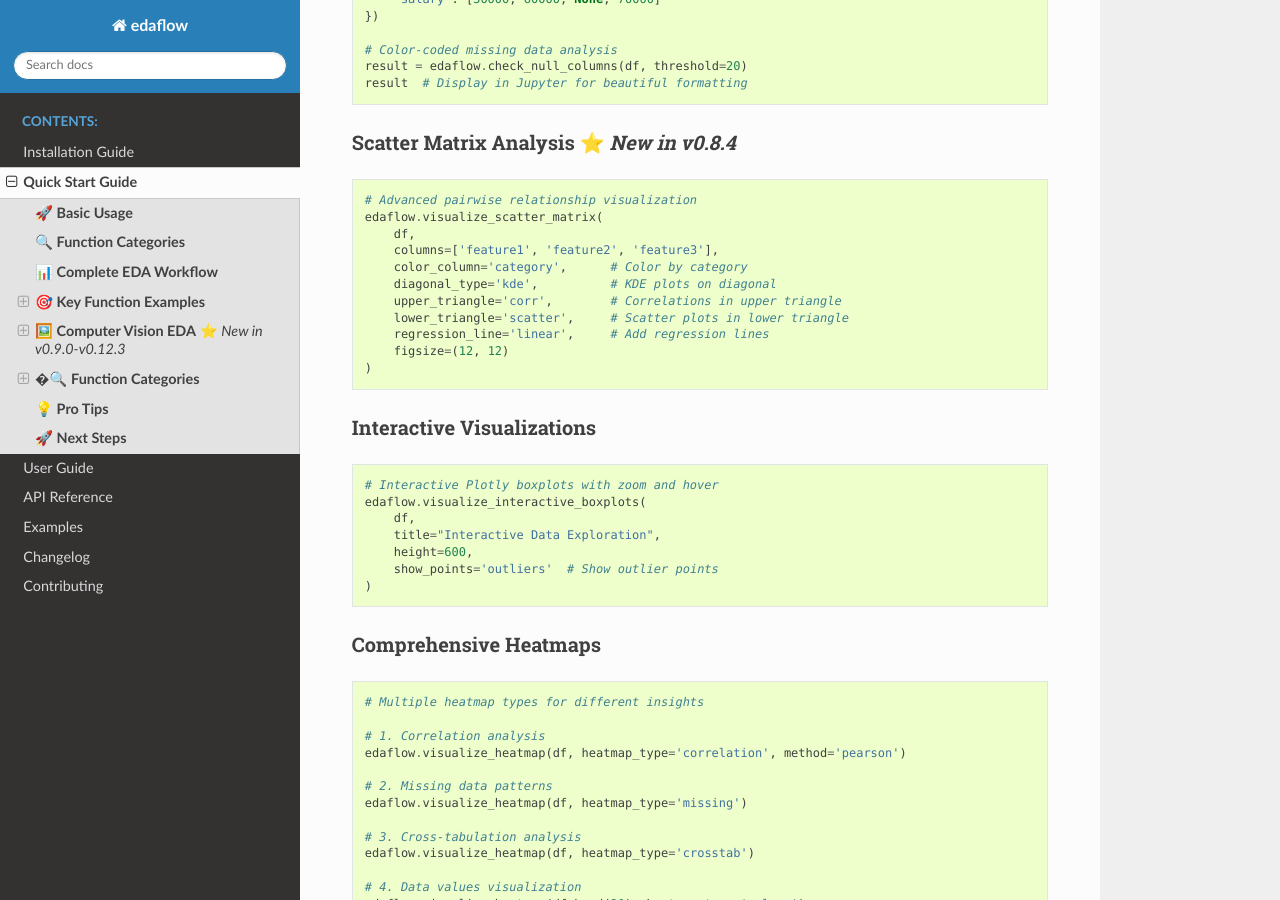
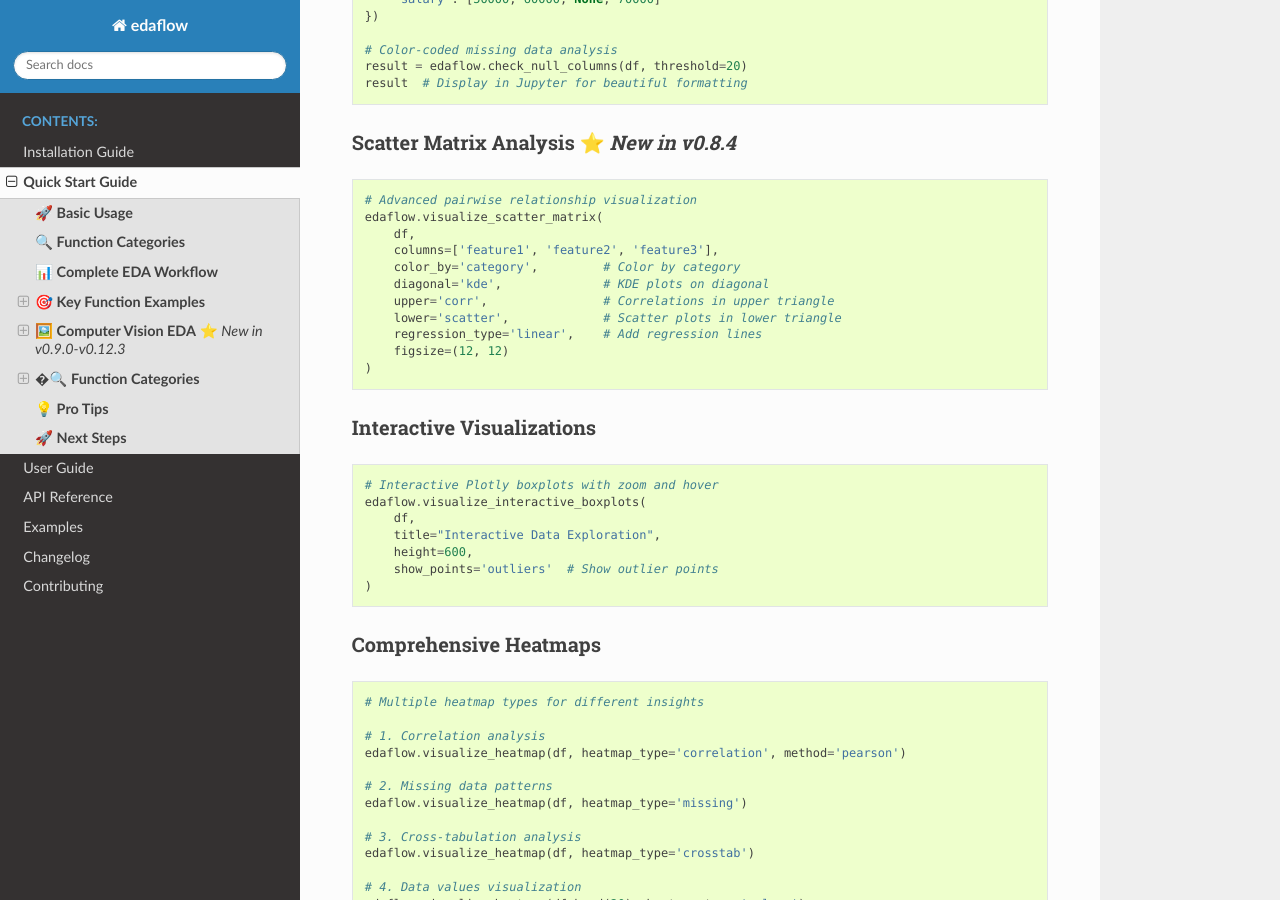
Before and after one commit to evanlow/edaflow, a Sphinx documentation site: the page built from docs/source/quickstart.rst, in a window 1280 px wide and 900 px high, scrolled down 2975 px. Built offline with Sphinx 7.4.7 and the Read the Docs theme 3.1.0, drawn with Linux system fonts in a browser that asks for light colours; pages that are not in the unit, such as notebooks, are missing from menus; some of the changed text lies outside the part shown.

Commit message:
v0.12.21: Fix visualize_scatter_matrix documentation parameter mismatches
- FIXED: Corrected regression_line -> regression_type in examples
- FIXED: Corrected diagonal_type -> diagonal in documentation
- FIXED: Corrected upper_triangle/lower_triangle -> upper/lower
- FIXED: Corrected color_column -> color_by parameter name
- RESOLVED: TypeError when using documented examples
- ENHANCED: All documentation examples now match actual function signature

```diff
--- a/docs/source/quickstart.rst
+++ b/docs/source/quickstart.rst
@@ -101,7 +101,7 @@ Here's how to perform a complete exploratory data analysis with edaflow's 17 fun
    print("\\n8. RELATIONSHIP ANALYSIS")
    print("-" * 40)
    edaflow.visualize_heatmap(df_fully_imputed, heatmap_type='correlation')
-   edaflow.visualize_scatter_matrix(df_fully_imputed, regression_line='linear')
+   edaflow.visualize_scatter_matrix(df_fully_imputed, regression_type='linear')
 
    # Step 9: Outlier Detection and Visualization
    print("\\n9. OUTLIER DETECTION")
@@ -175,11 +175,11 @@ Here's how to perform a complete exploratory data analysis with edaflow's 17 fun
    edaflow.visualize_scatter_matrix(
        df,
        columns=['feature1', 'feature2', 'feature3'],
-       color_column='category',      # Color by category
-       diagonal_type='kde',          # KDE plots on diagonal
-       upper_triangle='corr',        # Correlations in upper triangle
-       lower_triangle='scatter',     # Scatter plots in lower triangle
-       regression_line='linear',     # Add regression lines
+       color_by='category',         # Color by category
+       diagonal='kde',              # KDE plots on diagonal
+       upper='corr',                # Correlations in upper triangle
+       lower='scatter',             # Scatter plots in lower triangle
+       regression_type='linear',    # Add regression lines
        figsize=(12, 12)
    )
 
```
Also changed, not shown: README.md (+11 -11 lines).
